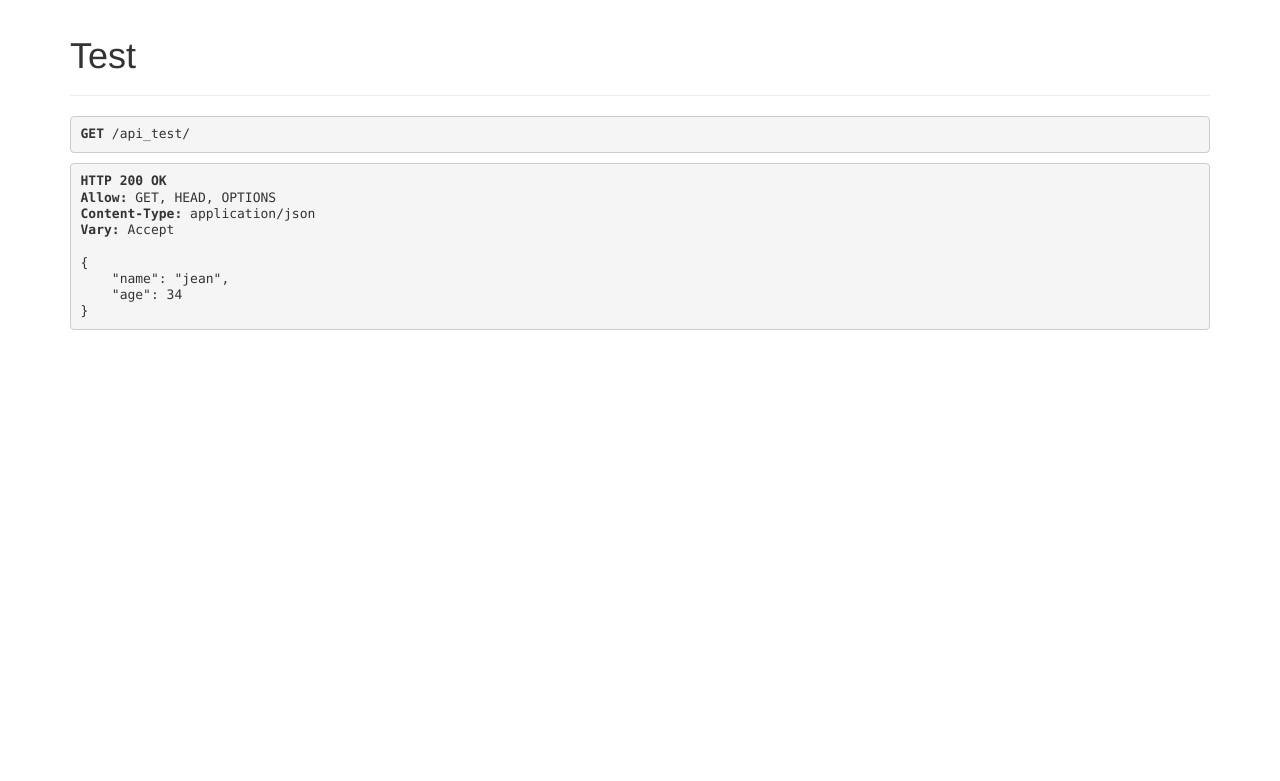
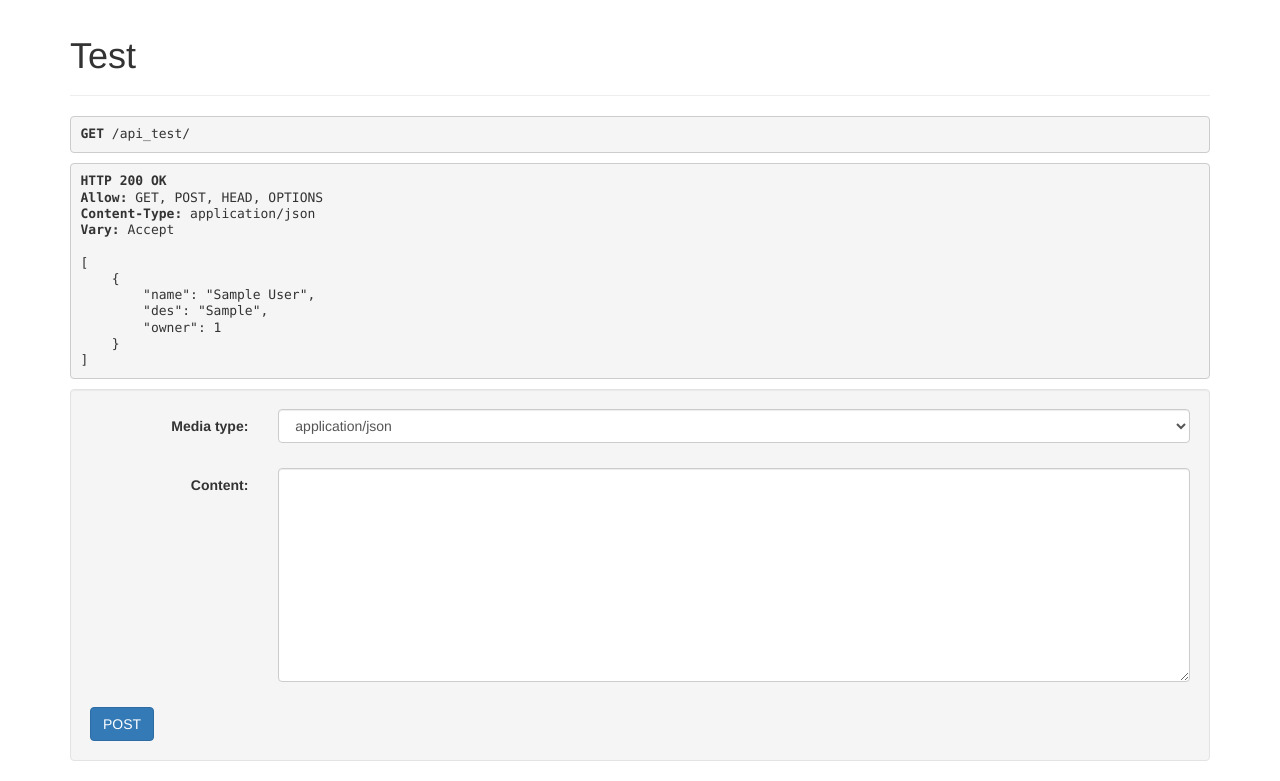
Before and after one commit to Guil-Martin/python-Django-tests, a Django app: page /api_test/ in a window 1280 px wide. Shown: the part 165-946 px from the top of the page. Before the commit the page ends 495 px from the top, so only its background shows below. Run offline with Django 3.2, Linux system fonts and the light colour scheme; tables that the repository leaves empty hold one stand-in row (values such as "Sample post"); some libraries are stand-ins or nearby versions.

Commit message:
Modified Student model and added REST route to get json data and add a student from request post

```diff
--- a/app/models.py
+++ b/app/models.py
@@ -1,10 +1,13 @@
 from django.contrib.auth.models import User
 from django.db import models
 
+
 # Create your models here.
 class Student(models.Model):
-    name=models.CharField(max_length=100)
-    des=models.TextField()
+    name = models.CharField(max_length=100)
+    des = models.TextField()
+    timestamp = models.DateTimeField(auto_now_add=True)
+    owner = models.ForeignKey(User, default=1, on_delete=models.CASCADE)
     def __str__(self):
         return self.name
 
--- /dev/null
+++ b/app/serializer.py
@@ -0,0 +1,11 @@
+from rest_framework import serializers
+from .models import Student
+
+class StudentSerializer(serializers.ModelSerializer):
+    class Meta:
+        model = Student
+        fields = (
+            'name',
+            'des',
+            'owner',
+        )
--- a/app/views.py
+++ b/app/views.py
@@ -1,23 +1,41 @@
+from django.db import reset_queries
 from django.shortcuts import render, redirect
+from rest_framework.serializers import Serializer
 from .models import Student
 
 from django.contrib.auth import authenticate, login, logout
 from django.contrib.auth.decorators import login_required
 from django.http import JsonResponse
 
-from .forms import CustomUserCreationForm
-
 # Third party imports
 from rest_framework.response import Response
 from rest_framework.views import APIView
+##
+
+from .forms import CustomUserCreationForm
+
+# API
+from .serializer import StudentSerializer
+from .models import Student
 
 class TestView(APIView):
     def get(self, request, *args, **kwargs):
-        data = {
-            'name':'jean',
-            'age':34
-        }
-        return Response(data)
+        qs = Student.objects.all()
+
+        student = qs.first() #Get first element of student
+        print("REQUEST")
+        print(student)
+        serializer = StudentSerializer(qs, many=True)
+        # To return only one student :
+        # serializer = StudentSerializer(student)
+        return Response(serializer.data)
+
+    def post(self, request, *args, **kwargs):
+        serializer = StudentSerializer(data=request.data)
+        if serializer.is_valid(): # chezck if format of data is valid
+            serializer.save()
+            return Response(serializer.data)
+        return Response(serializer.errors)
 
 # Create your views here.
 
```
Also changed, not shown: app/templates/index.html (+5 -2 lines), app/migrations/0002_auto_20210604_1056.py (added).
